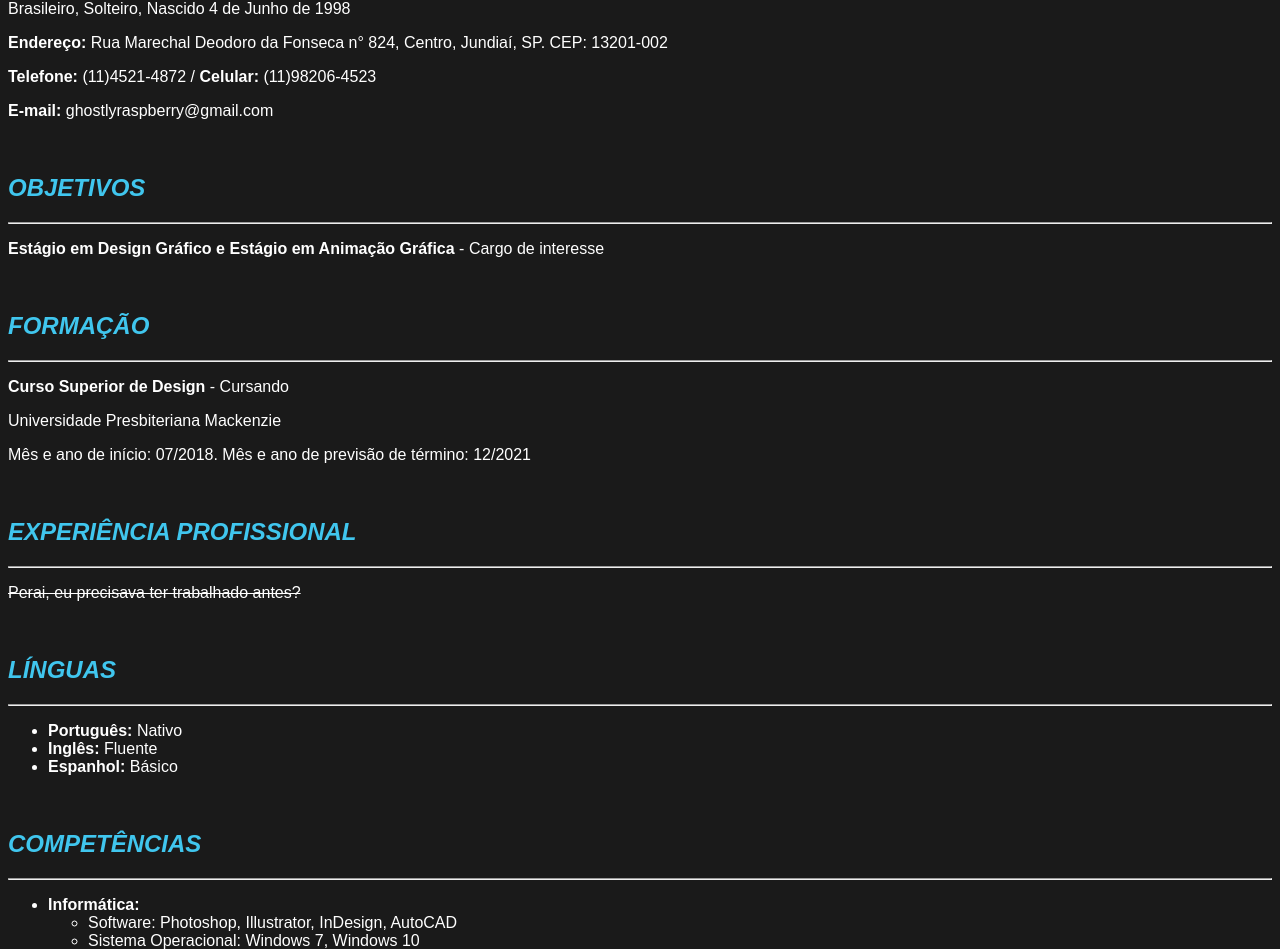
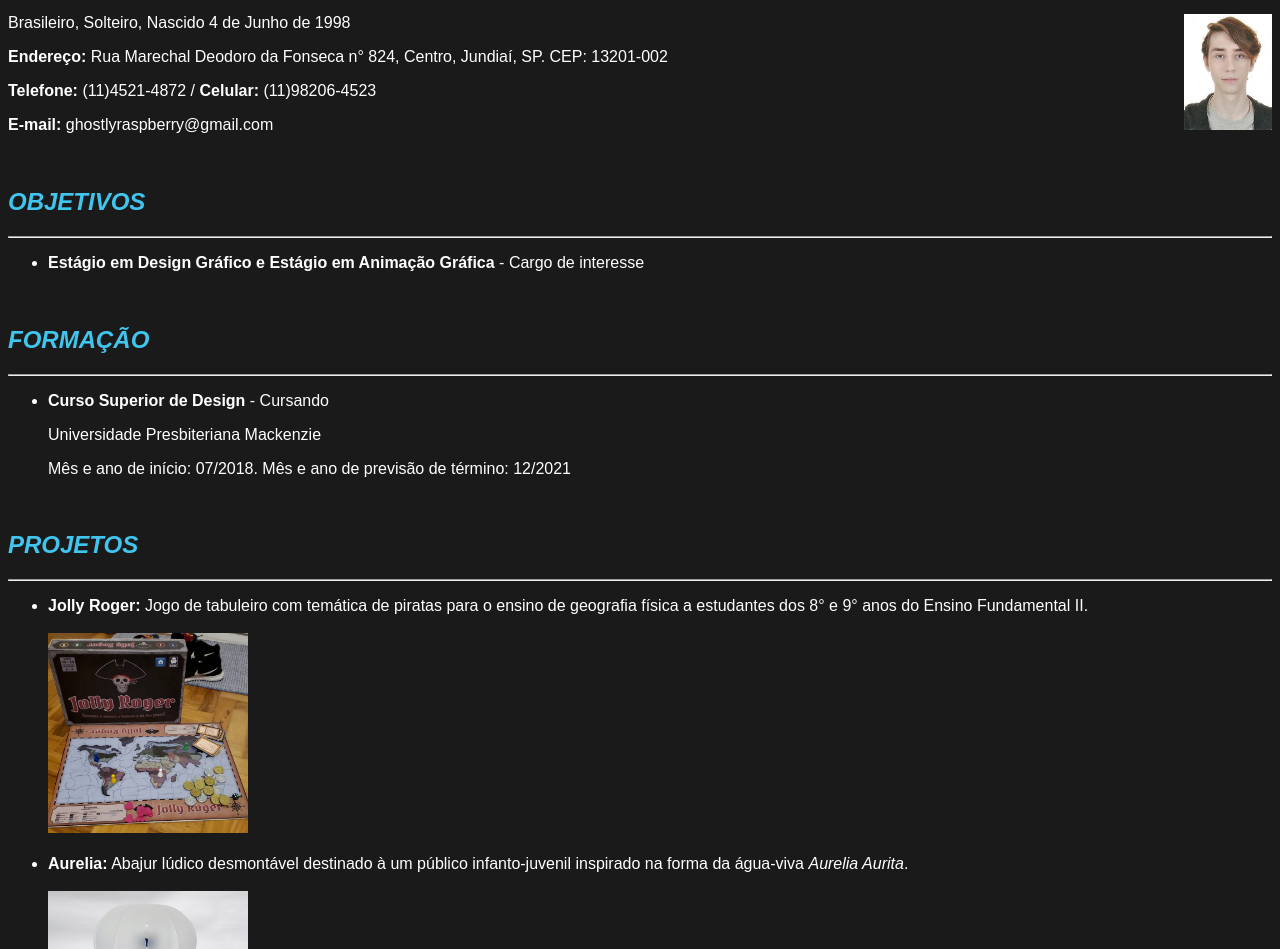
Before and after one commit to GhostlyRaspberry/Atividade-1-Ivo, a plain HTML site: page index.html in a window 1280 px wide. Shown: the part 66-1015 px from the top of the page. Drawn offline with Linux system fonts and the light colour scheme.

Commit message:
Add files via upload

```diff
--- a/index.html
+++ b/index.html
@@ -1,12 +1,15 @@
+<!DOCTYPE html>
 <html>
 	<meta lange="pt-BR" />
+  	<meta name="description" content="Currículo criado como atividade para a aula de Prática de Programação I"/>
 	<head>
 		<meta charset="utf-8"/>
 		<title>Currículo Leonardo Galasso Dobarro</title>
-  <head>
+	</head>
 	<body bgcolor="#1a1a1a">
 		<div style="font-family:Arial;color:#FFFFFF">
 			<h1>Leonardo Galasso Dobarro</h1>
+			<img src="Leo.png" alt="Foto de Leonardo" style="float:right;width:88px;">
 			<p>Brasileiro, Solteiro, Nascido 4 de Junho de 1998</p>
 			<p><b>Endereço:</b> Rua Marechal Deodoro da Fonseca n° 824, Centro, Jundiaí, SP. CEP: 13201-002</p>
 			<p><b>Telefone:</b> (11)4521-4872 / <b>Celular:</b> (11)98206-4523
@@ -15,17 +18,31 @@
 			<br>
 			<h2 style="color:#40c6ee"><em>OBJETIVOS</em></h2>
 			<hr>
-	  <p><b>Estágio em Design Gráfico e Estágio em Animação Gráfica</b> - Cargo de interesse</p>
+			<ul>
+				<li><b>Estágio em Design Gráfico e Estágio em Animação Gráfica</b> - Cargo de interesse</li>
+			</ul>
 			<br>
 			<h2 style="color:#40c6ee"><em>FORMAÇÃO</em></h2>
 			<hr>
-	  <p><b>Curso Superior de Design</b> - Cursando</p>
+			<ul>
+				<li><b>Curso Superior de Design</b> - Cursando</li>
 				<p>Universidade Presbiteriana Mackenzie</p>
 				<p>Mês e ano de início: 07/2018. Mês e ano de previsão de término: 12/2021</p>
+			</ul>
 			<br>
-	  <h2 style="color:#40c6ee"><em>EXPERIÊNCIA PROFISSIONAL</em></h2>
+			<h2 style="color:#40c6ee"><em>PROJETOS</em></h2>
+<!-- É aqui que colocaria a minha experiência profissional, seu eu tivesse alguma! -->
 			<hr>
-	  <p><strike>Perai, eu precisava ter trabalhado antes?</strike></p>
+			<ul>
+				<li><b>Jolly Roger:</b> Jogo de tabuleiro com temática de piratas para o ensino de geografia física a estudantes dos 8° e 9° anos do Ensino Fundamental II.</li>
+				<br>
+				<img src="Jolly Roger.png" alt="Foto do Jogo Jolly Roger" style="width:200px;">
+				<br>
+				<br>
+				<li><b>Aurelia:</b> Abajur lúdico desmontável destinado à um público infanto-juvenil inspirado na forma da água-viva <em> Aurelia Aurita</em>.</li>
+				<br>
+				<img src="Aurelia.png" alt="Foto do Abajur Aurelia" style="width:200px;">
+			</ul>
 			<br>
 			<h2 style="color:#40c6ee"><em>LÍNGUAS</em></h2>
 			<hr>
@@ -50,6 +67,9 @@
 					<li>Desenho artístico. Alfa 2 Estúdio, 2015</li>
 					<li>HTML básico. CodeAcademy, 2014</li>
 				</ul>
+				<br>
+				<li><strike>Cozinhar "Minute Rice" em 59 segundos</strike></li>
+<!-- Tentei fazer um trabalho completamente sério, mas precisava de um pouquinho de zoeira -->
 			</ul>
 		</div>
 	</body>
```
Also changed, not shown: Aurelia.png (added), Jolly Roger.png (added), Leo.png (added). Lines whose indentation alone changed are shown as unchanged.
